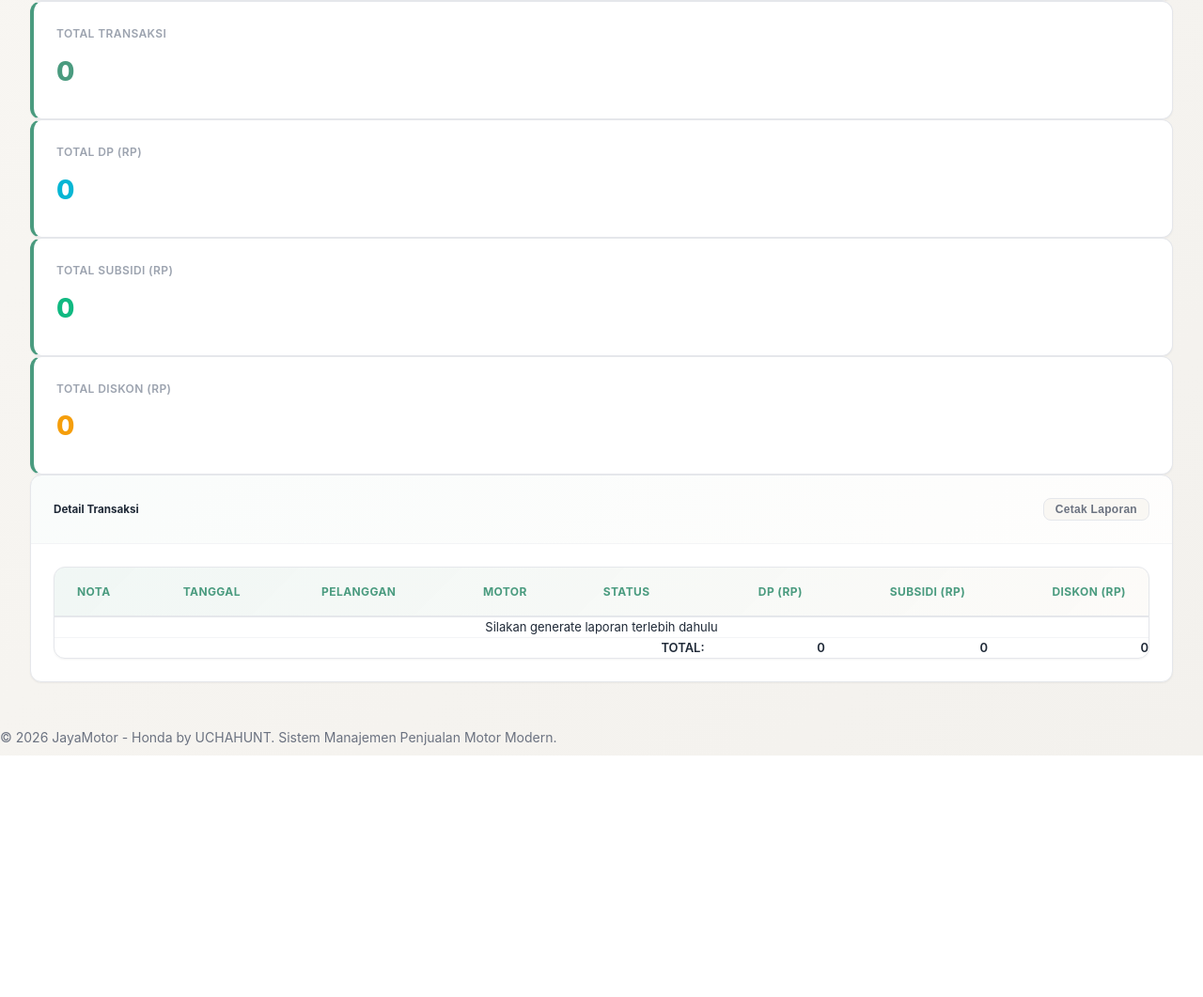
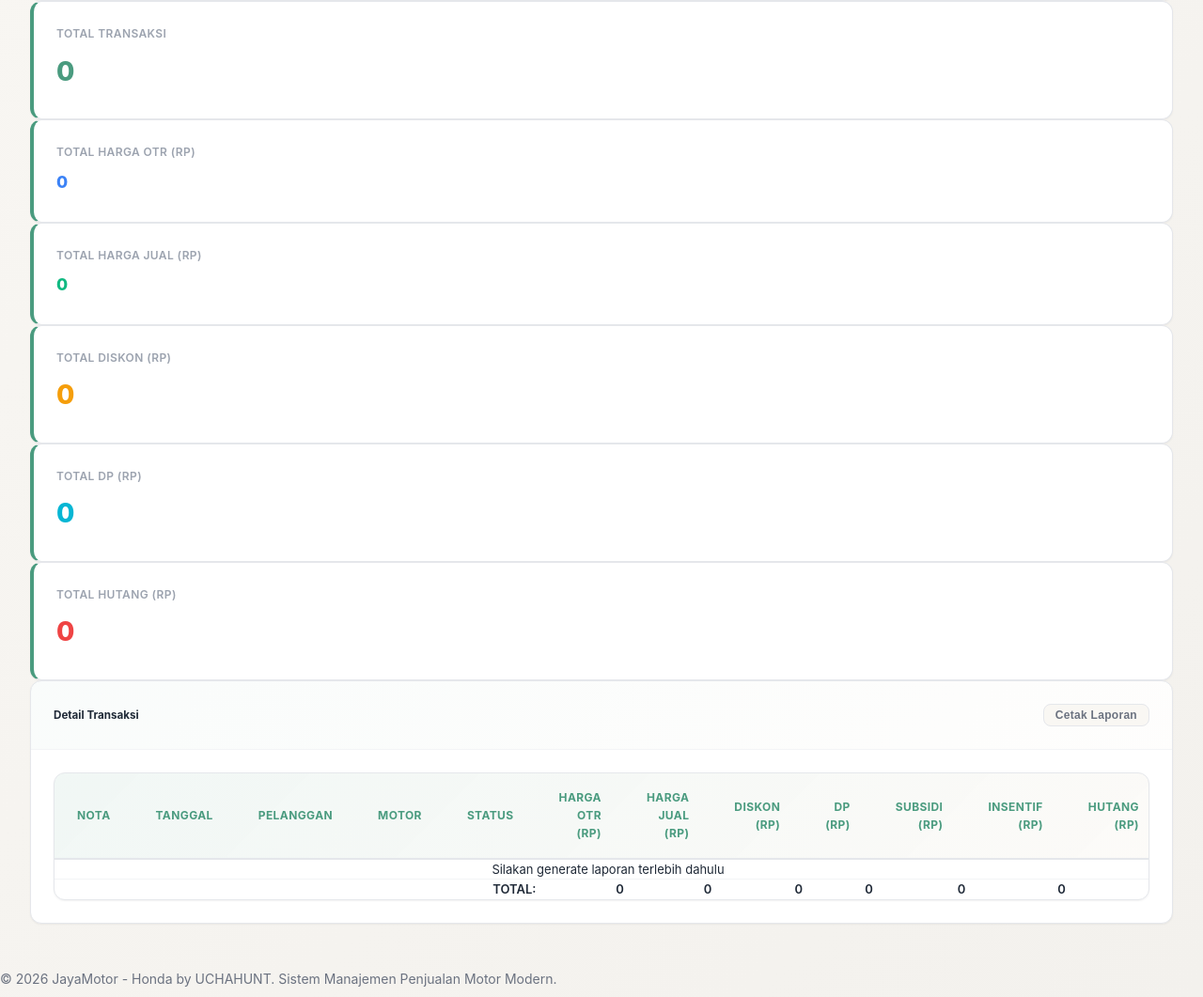
Before and after one commit to jurnalJM/Jurnal_JM, a Flask app: page /laporan in a window 1280 px wide. Shown: the part 568-1629 px from the top of the page at 94% size. Before the commit the page ends 1372 px from the top, so only its background shows below. Run offline with Flask 3, Linux system fonts and the light colour scheme.

Commit message:
Tambahkan kolom keuangan detail di laporan penjualan
- Harga OTR (base price)
- Harga Jual (setelah diskon)
- Diskon (total)
- DP, Subsidi, Insentif, Hutang
- Update summary cards untuk menampilkan overview keuangan
- Update total row dengan kolom keuangan lengkap

Co-Authored-By: Claude Haiku 4.5 <noreply@anthropic.com>

```diff
--- a/templates/laporan.html
+++ b/templates/laporan.html
@@ -49,18 +49,28 @@
     </div>
 
     <div class="stat-card">
+        <span class="stat-label">Total Harga OTR (Rp)</span>
+        <div class="stat-value" id="report-otr" style="color: #3b82f6; font-size: 1.1rem;">0</div>
+    </div>
+
+    <div class="stat-card">
+        <span class="stat-label">Total Harga Jual (Rp)</span>
+        <div class="stat-value" id="report-harga-jual" style="color: #10b981; font-size: 1.1rem;">0</div>
+    </div>
+
+    <div class="stat-card">
+        <span class="stat-label">Total Diskon (Rp)</span>
+        <div class="stat-value" id="report-diskon" style="color: #f59e0b;">0</div>
+    </div>
+
+    <div class="stat-card">
         <span class="stat-label">Total DP (Rp)</span>
         <div class="stat-value" id="report-dp" style="color: #06b6d4;">0</div>
     </div>
 
     <div class="stat-card">
-        <span class="stat-label">Total Subsidi (Rp)</span>
-        <div class="stat-value" id="report-subsidi" style="color: #10b981;">0</div>
-    </div>
-
-    <div class="stat-card">
-        <span class="stat-label">Total Diskon (Rp)</span>
-        <div class="stat-value" id="report-diskon" style="color: #f59e0b;">0</div>
+        <span class="stat-label">Total Hutang (Rp)</span>
+        <div class="stat-value" id="report-hutang" style="color: #ef4444;">0</div>
     </div>
 </div>
 
@@ -82,22 +92,30 @@
                         <th>Pelanggan</th>
                         <th>Motor</th>
                         <th>Status</th>
+                        <th style="text-align: right;">Harga OTR (Rp)</th>
+                        <th style="text-align: right;">Harga Jual (Rp)</th>
+                        <th style="text-align: right;">Diskon (Rp)</th>
                         <th style="text-align: right;">DP (Rp)</th>
                         <th style="text-align: right;">Subsidi (Rp)</th>
-                        <th style="text-align: right;">Diskon (Rp)</th>
+                        <th style="text-align: right;">Insentif (Rp)</th>
+                        <th style="text-align: right;">Hutang (Rp)</th>
                     </tr>
                 </thead>
                 <tbody id="report-body">
                     <tr>
-                        <td colspan="8" style="text-align: center; padding: var(--space-8);">Silakan generate laporan terlebih dahulu</td>
+                        <td colspan="12" style="text-align: center; padding: var(--space-8);">Silakan generate laporan terlebih dahulu</td>
                     </tr>
                 </tbody>
                 <tfoot>
                     <tr>
                         <td colspan="5" style="text-align: right; font-weight: 600;">TOTAL:</td>
+                        <td style="text-align: right; font-weight: 600;" id="total-otr">0</td>
+                        <td style="text-align: right; font-weight: 600;" id="total-harga-jual">0</td>
+                        <td style="text-align: right; font-weight: 600;" id="total-diskon">0</td>
                         <td style="text-align: right; font-weight: 600;" id="total-dp">0</td>
                         <td style="text-align: right; font-weight: 600;" id="total-subsidi">0</td>
-                        <td style="text-align: right; font-weight: 600;" id="total-diskon">0</td>
+                        <td style="text-align: right; font-weight: 600;" id="total-insentif">0</td>
+                        <td style="text-align: right; font-weight: 600;" id="total-hutang">0</td>
                     </tr>
                 </tfoot>
             </table>
@@ -143,18 +161,32 @@ function displayReport(data) {
     tbody.innerHTML = '';
 
     if (data.length === 0) {
-        tbody.innerHTML = '<tr><td colspan="8" style="text-align: center; padding: var(--space-6);">Tidak ada data</td></tr>';
+        tbody.innerHTML = '<tr><td colspan="12" style="text-align: center; padding: var(--space-6);">Tidak ada data</td></tr>';
         return;
     }
 
+    let totalOtr = 0;
+    let totalHargaJual = 0;
+    let totalDiskon = 0;
     let totalDp = 0;
     let totalSubsidi = 0;
-    let totalDiskon = 0;
+    let totalInsentif = 0;
+    let totalHutang = 0;
 
     data.forEach(t => {
+        // Calculate values
+        const otr = t.harga_dasar || 0;
+        const diskonTotal = (t.diskon_ahm || 0) + (t.diskon_dealer || 0) + (t.diskon_leasing || 0);
+        const hargaJual = otr - diskonTotal;
+        const hutangTotal = (t.hutang_sales || 0) + (t.hutang_leasing || 0);
+
+        totalOtr += otr;
+        totalHargaJual += hargaJual;
+        totalDiskon += diskonTotal;
         totalDp += t.dp;
         totalSubsidi += t.subsidi;
-        totalDiskon += (t.diskon_ahm || 0) + (t.diskon_dealer || 0) + (t.diskon_leasing || 0);
+        totalInsentif += t.insentif || 0;
+        totalHutang += hutangTotal;
 
         const statusColor = getStatusColor(t.status);
         const row = `
@@ -164,9 +196,13 @@ function displayReport(data) {
                 <td>${t.customer_name}</td>
                 <td>${t.motor_type}</td>
                 <td><span class="badge badge-${statusColor}">${t.status}</span></td>
+                <td style="text-align: right;">${formatCurrency(otr)}</td>
+                <td style="text-align: right;">${formatCurrency(hargaJual)}</td>
+                <td style="text-align: right;">${formatCurrency(diskonTotal)}</td>
                 <td style="text-align: right;">${formatCurrency(t.dp)}</td>
                 <td style="text-align: right;">${formatCurrency(t.subsidi)}</td>
-                <td style="text-align: right;">${formatCurrency((t.diskon_ahm || 0) + (t.diskon_dealer || 0) + (t.diskon_leasing || 0))}</td>
+                <td style="text-align: right;">${formatCurrency(t.insentif || 0)}</td>
+                <td style="text-align: right;">${formatCurrency(hutangTotal)}</td>
             </tr>
         `;
         tbody.innerHTML += row;
@@ -174,14 +210,20 @@ function displayReport(data) {
 
     // Update summary
     document.getElementById('report-total').textContent = data.length;
+    document.getElementById('report-otr').textContent = formatCurrency(totalOtr);
+    document.getElementById('report-harga-jual').textContent = formatCurrency(totalHargaJual);
+    document.getElementById('report-diskon').textContent = formatCurrency(totalDiskon);
     document.getElementById('report-dp').textContent = formatCurrency(totalDp);
-    document.getElementById('report-subsidi').textContent = formatCurrency(totalSubsidi);
-    document.getElementById('report-diskon').textContent = formatCurrency(totalDiskon);
+    document.getElementById('report-hutang').textContent = formatCurrency(totalHutang);
 
     // Update footer totals
+    document.getElementById('total-otr').textContent = formatCurrency(totalOtr);
+    document.getElementById('total-harga-jual').textContent = formatCurrency(totalHargaJual);
+    document.getElementById('total-diskon').textContent = formatCurrency(totalDiskon);
     document.getElementById('total-dp').textContent = formatCurrency(totalDp);
     document.getElementById('total-subsidi').textContent = formatCurrency(totalSubsidi);
-    document.getElementById('total-diskon').textContent = formatCurrency(totalDiskon);
+    document.getElementById('total-insentif').textContent = formatCurrency(totalInsentif);
+    document.getElementById('total-hutang').textContent = formatCurrency(totalHutang);
 }
 
 function resetFilters() {
```
